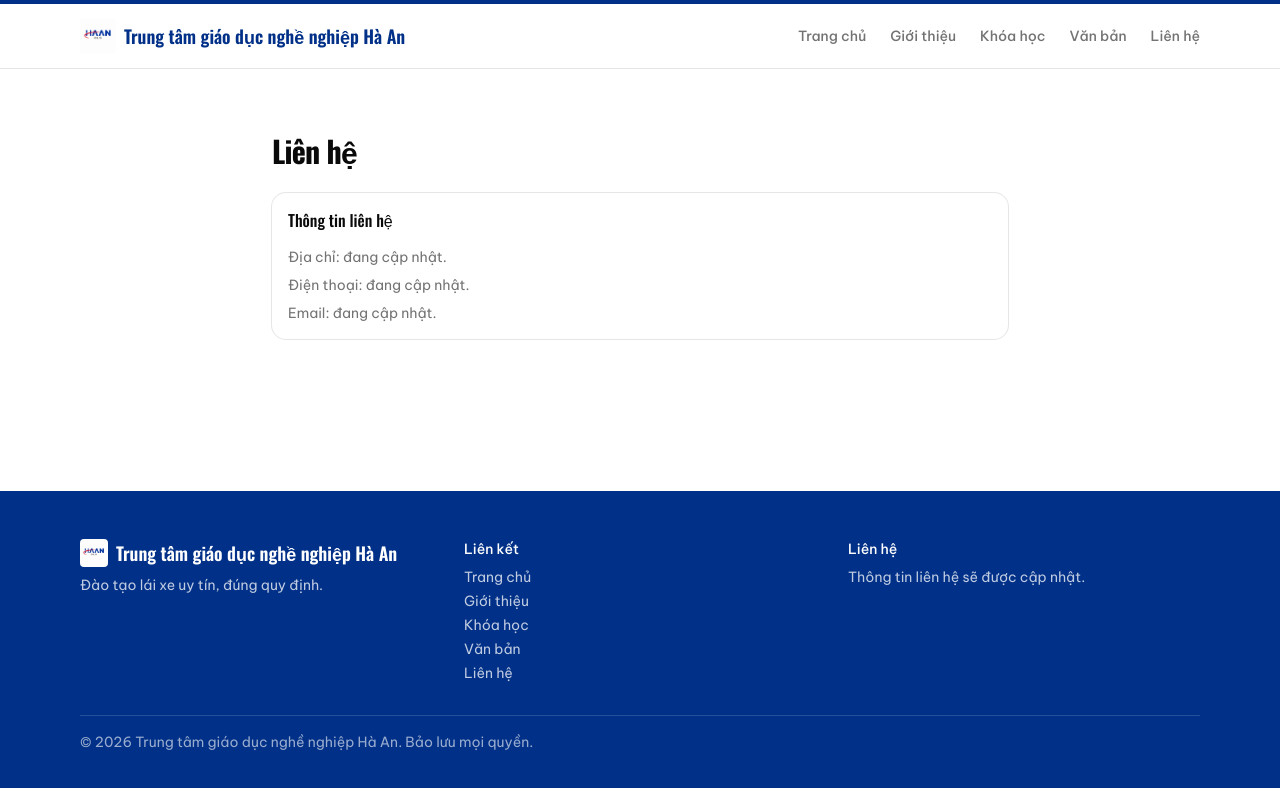
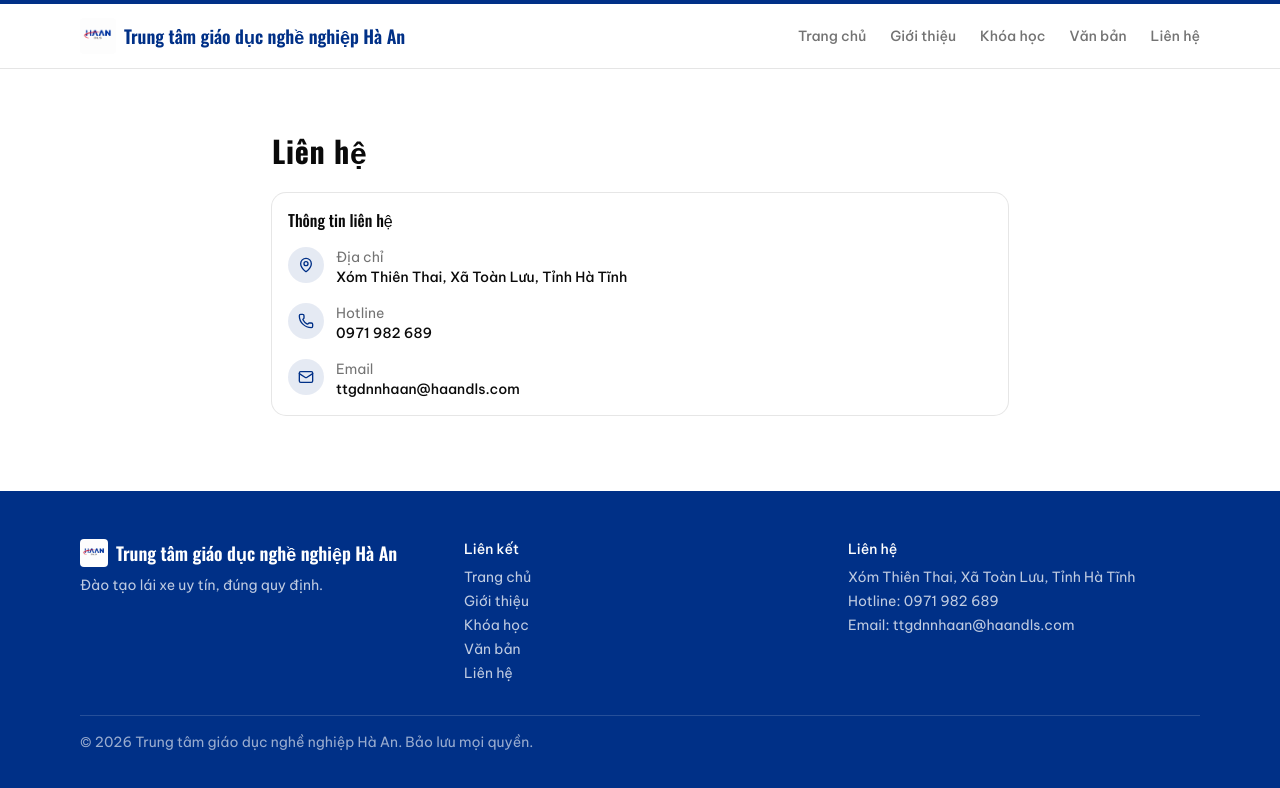
Before and after one commit to ducanh-ng1805/HAAN_DLS, a Next.js app: page /lien-he in a window 1280 px wide. Shown: the top 788 px of the page. Built offline with nearby package versions, Linux system fonts and the light colour scheme.

Commit message:
Add contact info: address, hotline, email to Lien he page and footer

```diff
--- a/app/(public)/layout.tsx
+++ b/app/(public)/layout.tsx
@@ -74,7 +74,21 @@ export default function PublicLayout({ children }: { children: React.ReactNode }
             </div>
             <div>
               <div className="mb-2 font-medium text-white">Liên hệ</div>
-              <p>Thông tin liên hệ sẽ được cập nhật.</p>
+              <ul className="space-y-1">
+                <li>Xóm Thiên Thai, Xã Toàn Lưu, Tỉnh Hà Tĩnh</li>
+                <li>
+                  Hotline:{" "}
+                  <a href="tel:0971982689" className="transition-colors hover:text-white">
+                    0971 982 689
+                  </a>
+                </li>
+                <li>
+                  Email:{" "}
+                  <a href="mailto:ttgdnnhaan@haandls.com" className="transition-colors hover:text-white">
+                    ttgdnnhaan@haandls.com
+                  </a>
+                </li>
+              </ul>
             </div>
           </div>
           <div className="mt-8 border-t border-white/15 pt-4 text-white/60">
--- a/app/(public)/lien-he/page.tsx
+++ b/app/(public)/lien-he/page.tsx
@@ -1,22 +1,57 @@
 import type { Metadata } from "next";
+import { MapPin, Phone, Mail } from "lucide-react";
 import { Card, CardContent, CardHeader, CardTitle } from "@/components/ui/card";
 
 export const metadata: Metadata = {
   title: "Liên hệ",
 };
 
+const CONTACT_INFO = [
+  {
+    icon: MapPin,
+    label: "Địa chỉ",
+    value: "Xóm Thiên Thai, Xã Toàn Lưu, Tỉnh Hà Tĩnh",
+  },
+  {
+    icon: Phone,
+    label: "Hotline",
+    value: "0971 982 689",
+    href: "tel:0971982689",
+  },
+  {
+    icon: Mail,
+    label: "Email",
+    value: "ttgdnnhaan@haandls.com",
+    href: "mailto:ttgdnnhaan@haandls.com",
+  },
+];
+
 export default function ContactPage() {
   return (
     <div className="mx-auto max-w-3xl px-4 py-16">
-      <h1 className="text-3xl font-bold tracking-tight">Liên hệ</h1>
+      <h1 className="text-3xl font-bold tracking-wide">Liên hệ</h1>
       <Card className="mt-6">
         <CardHeader>
           <CardTitle>Thông tin liên hệ</CardTitle>
         </CardHeader>
-        <CardContent className="space-y-2 text-sm text-muted-foreground">
-          <p>Địa chỉ: đang cập nhật.</p>
-          <p>Điện thoại: đang cập nhật.</p>
-          <p>Email: đang cập nhật.</p>
+        <CardContent className="space-y-4">
+          {CONTACT_INFO.map((item) => (
+            <div key={item.label} className="flex items-start gap-3">
+              <div className="flex size-9 shrink-0 items-center justify-center rounded-full bg-primary/10 text-primary">
+                <item.icon className="size-4" />
+              </div>
+              <div className="text-sm">
+                <div className="text-muted-foreground">{item.label}</div>
+                {item.href ? (
+                  <a href={item.href} className="font-medium hover:text-primary hover:underline">
+                    {item.value}
+                  </a>
+                ) : (
+                  <div className="font-medium">{item.value}</div>
+                )}
+              </div>
+            </div>
+          ))}
         </CardContent>
       </Card>
     </div>
```
